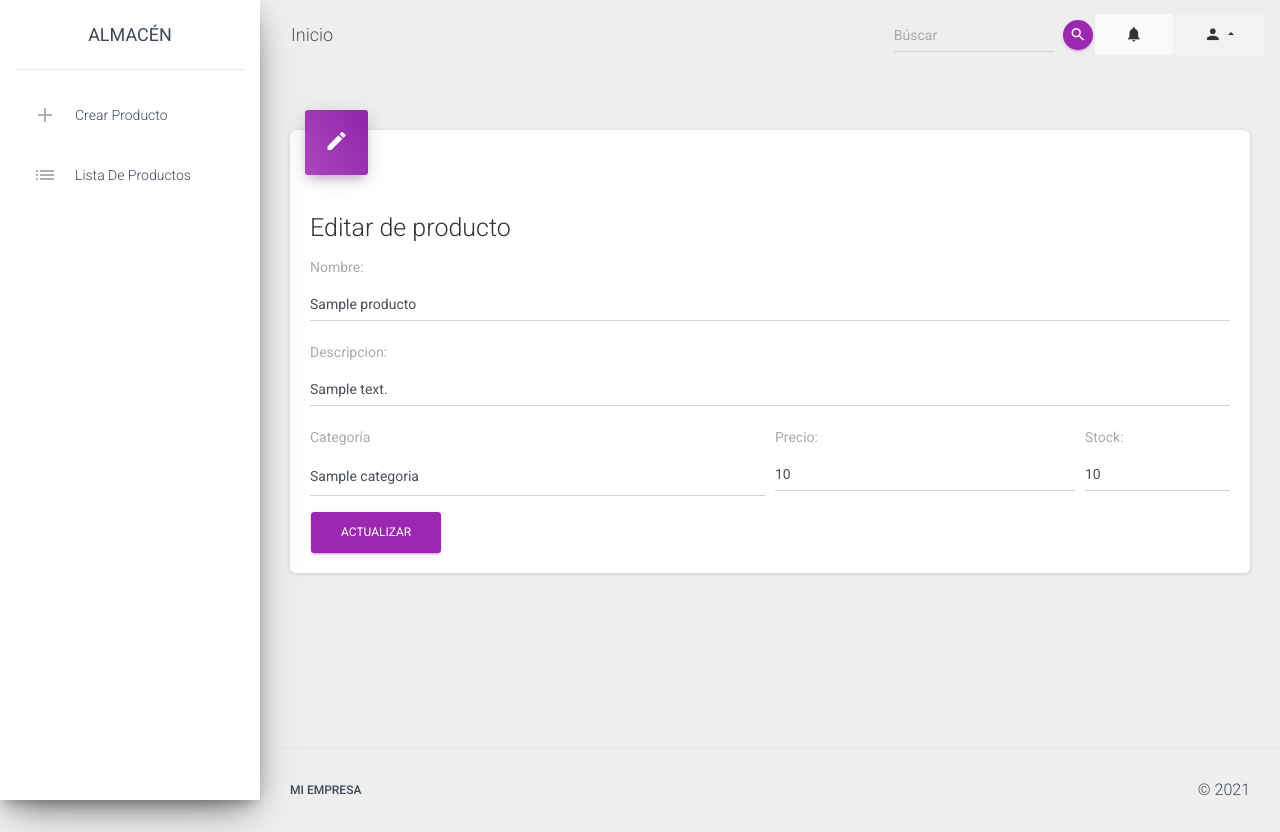
After one commit to JonnyIvan24/2020b_mod3_p2, a PHP site: page /views/productos/editar_producto.php?id=1 in a window 1280 px wide. The commit adds this page. Run offline with PHP 8.4, Linux system fonts and the light colour scheme; tables that the repository leaves empty or names only in its code hold one stand-in row (values such as "Sample post"); some libraries are stand-ins or nearby versions.

Commit message:
Crear y editar producto

```diff
--- a/src/conf.php
+++ b/src/conf.php
@@ -1,8 +1,8 @@
 <?php
 
 $host = "localhost";
-$user = "admin_almacenes";
-$pass = "hola123..";
+$user = "root";
+$pass = "";
 $db = "almacenes";
 
 $conexion = mysqli_connect($host,$user,$pass,$db);
--- /dev/null
+++ b/views/productos/editar_producto.php
@@ -0,0 +1,104 @@
+<?php
+include('../../layout/header.php');
+include('../../layout/sidebar.php');
+include('../../layout/navbar.php');
+include('../../src/conf.php');
+
+$id_producto = $_GET['id'];
+
+if($conexion){
+    $consulta = "SELECT * FROM categoria";
+    $datos_categorias = mysqli_query($conexion,$consulta);
+    $consulta = "SELECT * FROM producto WHERE id = ".$id_producto;
+    $datos_producto = mysqli_query($conexion, $consulta);
+    $producto = mysqli_fetch_object($datos_producto);
+  }else{
+    echo "No me pude conectar ".mysqli_error($conexion);
+  }
+
+?>
+
+<div class="content">
+        <div class="container-fluid">
+
+          <!-- your content here -->
+
+          <div class="row">
+            <div class="col-md-12">
+                <div class="card">
+                    <div class="card-header card-header-icon card-header-primary">
+                      <div class="card-icon">
+                        <i class="material-icons">edit</i>
+                      </div>
+                    </div>
+                    <div class="card-body">
+                      <h3>Editar de producto</h3>
+
+                      <form action="<?php echo "../../src/servicios/productos/editar.php?id=".$producto->id?>"
+                      method="POST">
+
+                        <div class="for-row">
+                            <div class="form-group">
+                                <label for="nombre">Nombre:</label>
+                                <input type="text" name="nombre" class="form-control"
+                                value="<?php echo $producto->nombre; ?>"
+                                >
+                            </div>
+                        </div>
+
+                        <div class="for-row">
+                            <div class="form-group">
+                                <label for="descripcion">Descripcion:</label>
+                                <input type="text" name="descripcion" class="form-control"
+                                value="<?php echo $producto->descripcion; ?>"
+                                >
+                            </div>
+                        </div>
+
+                        <div class="form-row">
+                            <div class="form-group col-md-6">
+                                <label for="categoria">Categoría</label>
+                                <select class="form-control" name="categoria" >
+                                    <?php
+                                    while ($categoria = mysqli_fetch_assoc($datos_categorias)){
+                                        if ($producto->categoria_id === $categoria['id']){
+                                            echo '<option value="'.$categoria['id'].'" selected>'.$categoria['nombre'].'</option>';
+                                        } else {
+                                            echo '<option value="'.$categoria['id'].'">'.$categoria['nombre'].'</option>';
+                                        }
+                                    }
+                                    ?>
+                                </select>
+                            </div>
+
+                            <div class="form-group col-md-4">
+                                <label for="precio">Precio:</label>
+                                <input class="form-control" type="text" name="precio"
+                                value="<?php echo $producto->precio; ?>"
+                                >
+                            </div>
+
+                            <div class="form-group col-md-2">
+                                <label for="precio">Stock:</label>
+                                <input class="form-control" type="number" name="stock" placeholder="stock"
+                                value="<?php echo $producto->stock; ?>"
+                                >
+                            </div>
+                        </div>
+
+                        <button type="submit" class="btn btn-primary">Actualizar</button>
+
+                        </form>
+
+                  </div>
+                </div>
+              </div>
+            </div>
+
+            <!-- End content -->
+          </div>
+        </div>
+
+<?php
+include('../../layout/footer.php');
+?>
```
Also changed, not shown: src/servicios/productos/crear_producto.php (added, +27 -0 lines), src/servicios/productos/editar.php (added, +27 -0 lines), views/productos/crear_producto.php (+23 -5 lines).
